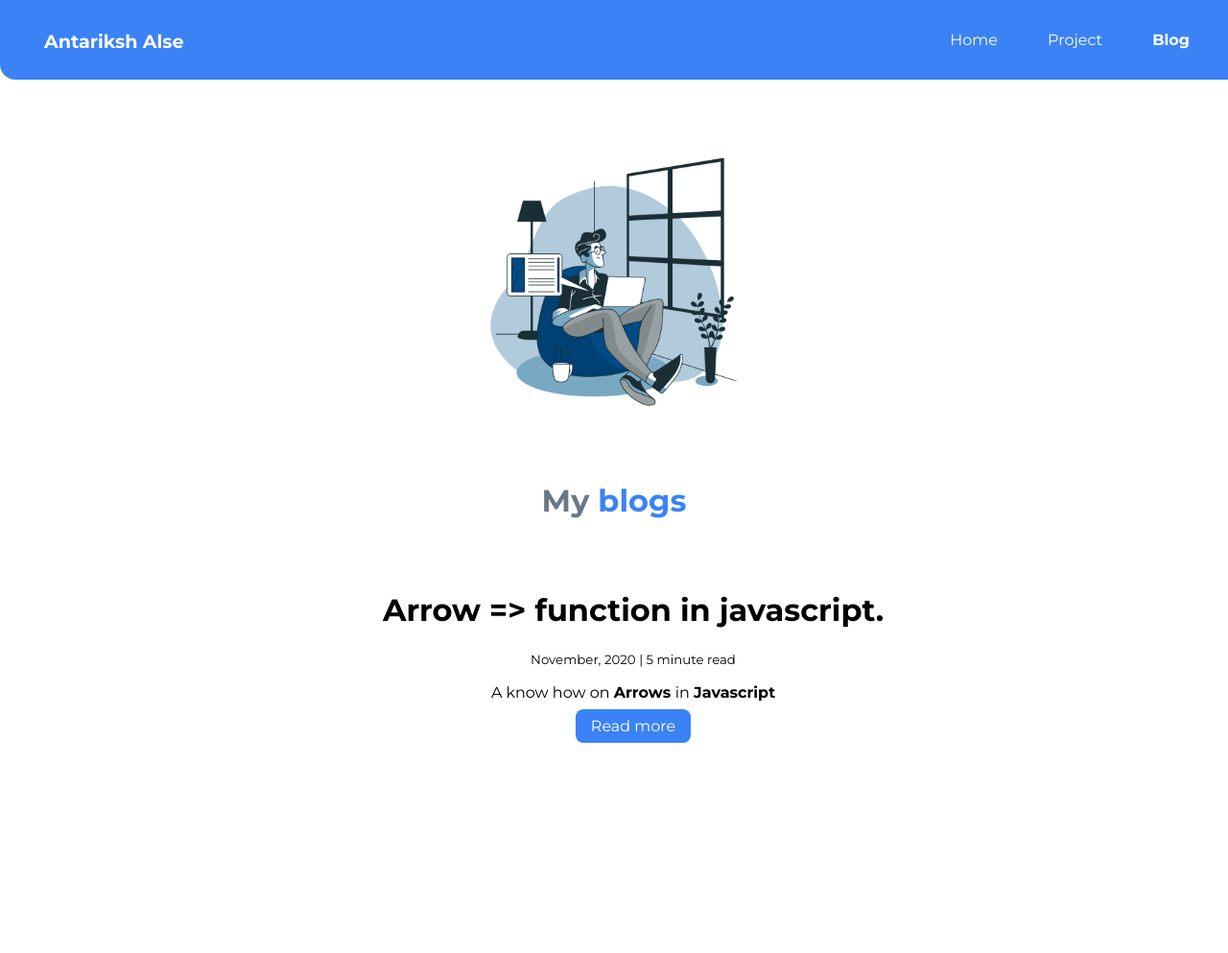
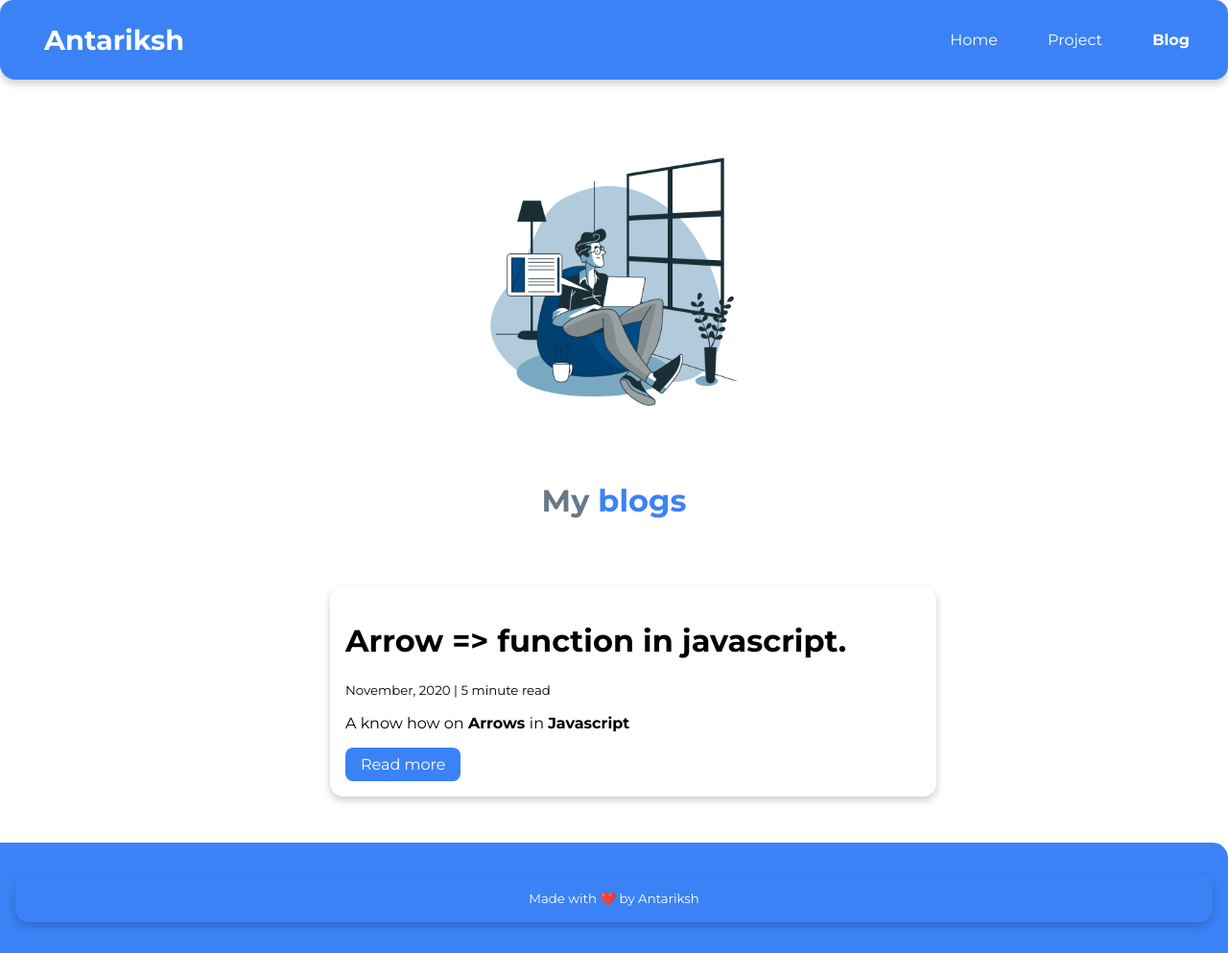
Before and after one commit to AntarikshAlse/Portfolio, a plain HTML site: page blogs.html in a window 1280 px wide. Shown: the whole page at 96% size. Before the commit the page ends 814 px from the top, so only its background shows below. Drawn offline with Linux system fonts and the light colour scheme.

Commit message:
styles: more clean ui

```diff
--- a/blogs.html
+++ b/blogs.html
@@ -8,7 +8,7 @@
 </head>
 <body>
     <nav class = 'navigation container' >
-        <div class='nav-brand' >Antariksh Alse</div>
+        <div class='nav-brand' >Antariksh</div>
         <ul class = 'list-non-bullet nav-pills'>
             <li class = 'list-item-inline'>
                 <a class="links " href="/">Home</a>
@@ -41,6 +41,11 @@
         </div>
 
     </ul>
+    <footer>
+        <div class="container">
+            <small>Made with ❤️ by Antariksh</small>
+        </div>
+    </footer>
 
 </body>
 </html>
--- a/styles.css
+++ b/styles.css
@@ -20,7 +20,12 @@ hr{
 .container{
     padding-left: 1rem;
     padding-right: 1rem;
-    text-align: center;
+    /* text-align: center; */
+    box-shadow: 0 4px 8px 0 rgba(0,0,0,0.2);
+    border-radius: 14px;
+    padding: 1rem;
+    box-shadow:#687886;
+
 }
 
 .container-center{
@@ -39,6 +44,8 @@ hr{
     background-color: var(--primary-color);
     border-radius: 0.5rem;
     color:white;
+    display:inline-flex;
+    margin-right: .5em;
 }
 
 .links-secondary{
@@ -71,14 +78,12 @@ hr{
 
 .navigation .nav-brand{
     font-weight:bold;
-    font-size:1.2rem;
-}
-.nav-brand{
+    font-size:1.8rem;
     float:left;
     padding-left: 30px;
-    margin-top:15px;
+    margin-top:8px;
+
 }
-
 .navigation .nav-pills{
     text-align: right;
 }
@@ -122,8 +127,6 @@ hr{
 }
 
 .section h1 {
-    text-align: center;
-    padding:1.2rem;
     margin-bottom: 0;
 }
 .section p{
```
Also changed, not shown: index.html (+5 -1 lines), projects.html (+17 -3 lines).
